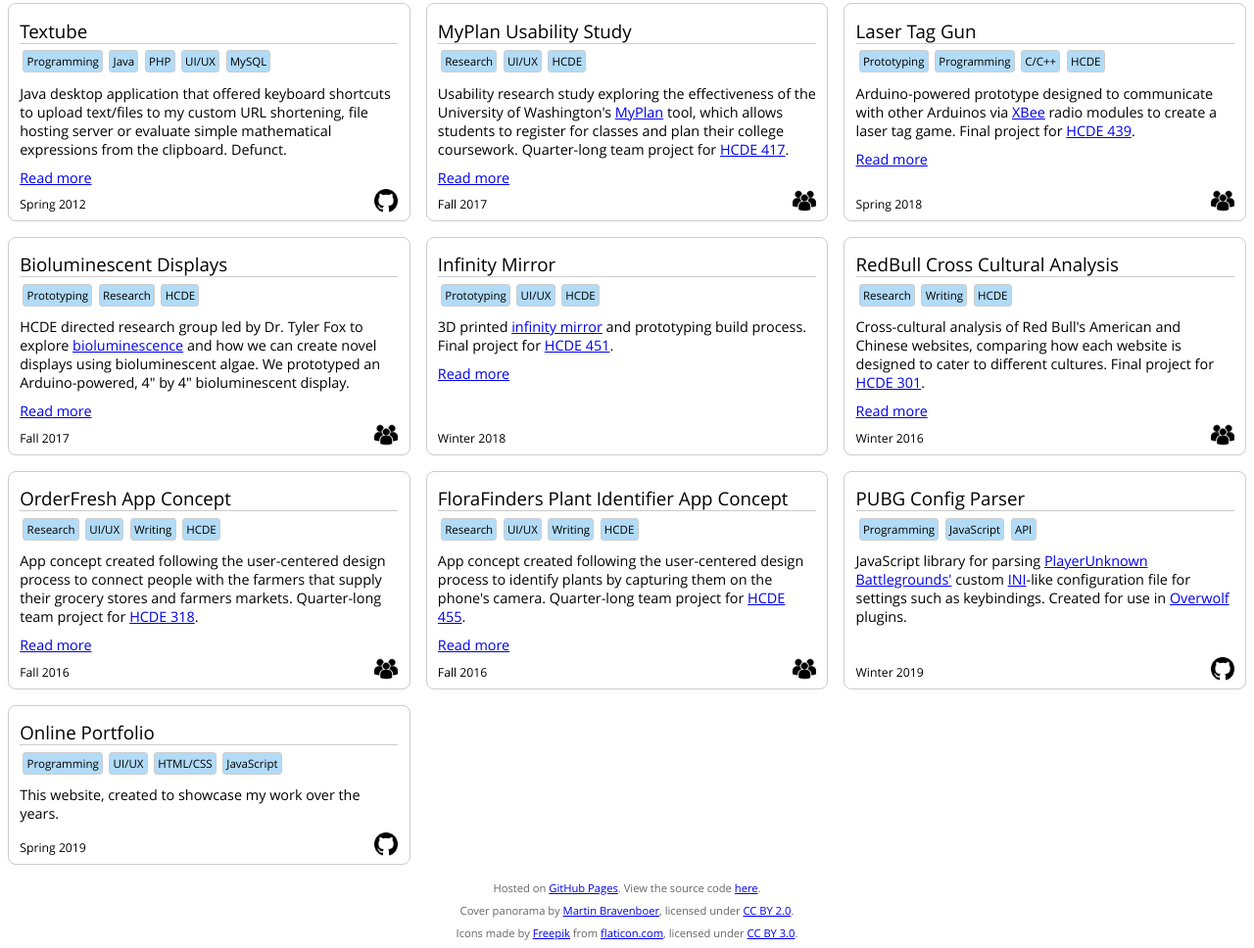
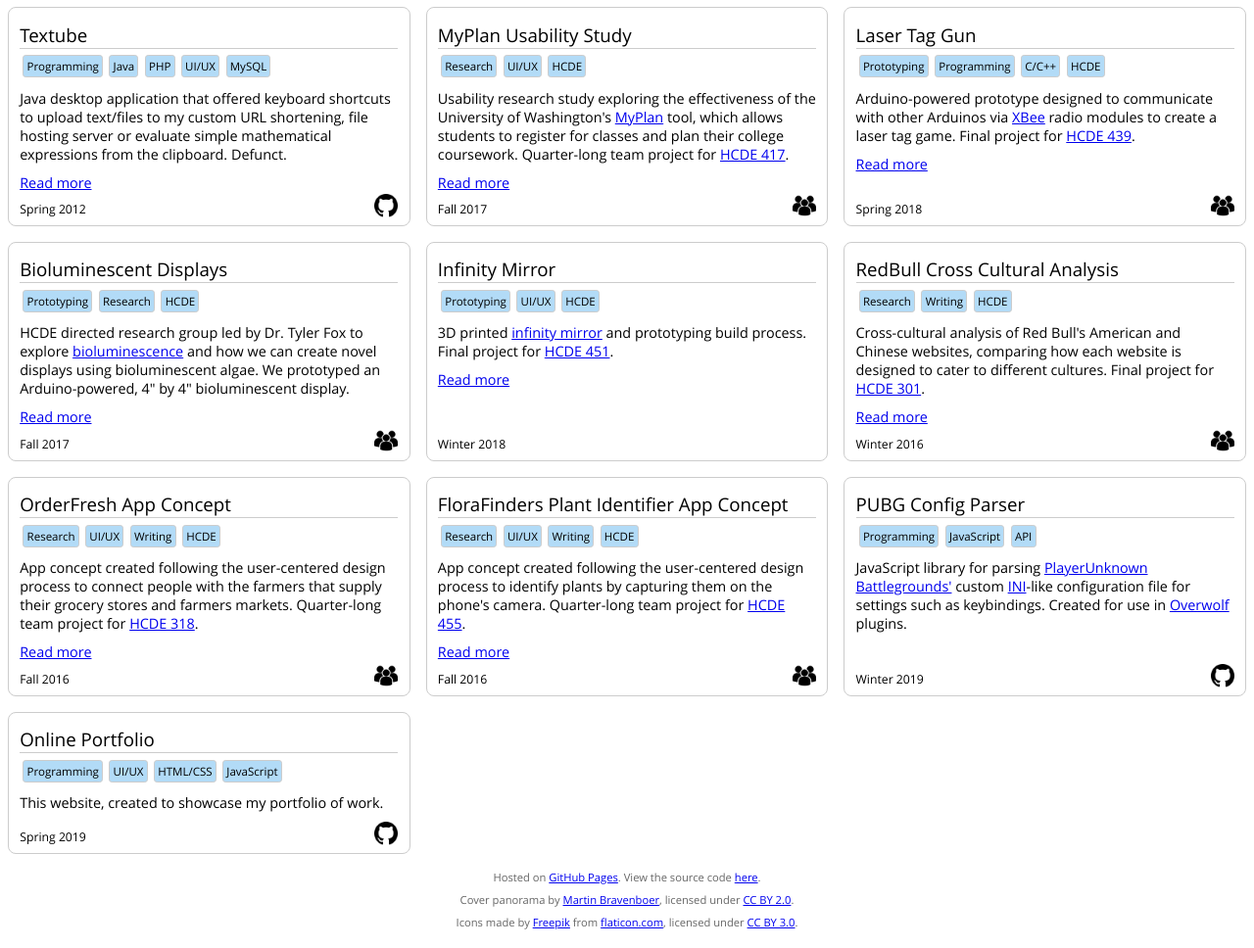
Before and after one commit to FThompson/fthompson.github.io, a plain HTML site: page index.html in a window 1280 px wide. Shown: the part 1520-2488 px from the top of the page at 98% size. Drawn offline with Linux system fonts and the light colour scheme.

Commit message:
Added space between project header and separator line.

```diff
--- a/static/projects/projects.json
+++ b/static/projects/projects.json
@@ -282,7 +282,7 @@
                 "HTML/CSS",
                 "JavaScript"
             ],
-            "summary": "This website, created to showcase my work over the years.",
+            "summary": "This website, created to showcase my portfolio of work.",
             "date": "Spring 2019",
             "team": 1,
             "github": "https://github.com/FThompson/fthompson.github.io"
--- a/static/styles/portfolio.css
+++ b/static/styles/portfolio.css
@@ -116,6 +116,7 @@
 .project h3 {
     margin: 0.2rem 0 0.2rem 0;
     font-weight: 500;
+    padding-bottom: 1px;
     border-bottom: 1px #ccc solid;
 }
 
```
